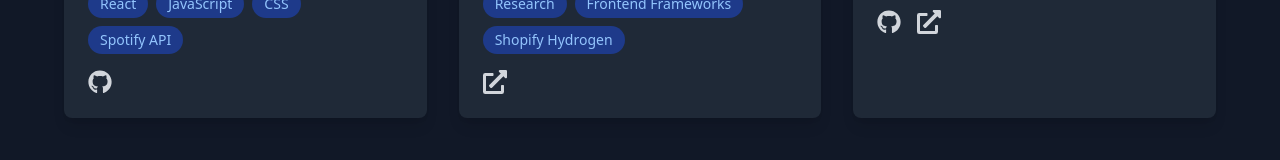
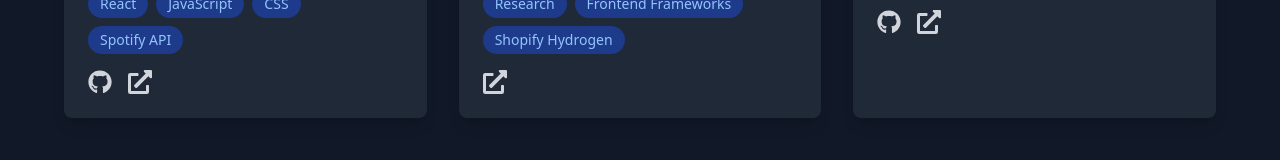
Before and after one commit to AyrtonR/Portfolio_Project, a React (Create React App) app: page / in a window 1280 px wide. Shown: the part 2518-2678 px from the top of the page. Built offline with nearby package versions, Linux system fonts and the light colour scheme.

Commit message:
Added video for the Spotify app

```diff
--- a/src/components/Projects.js
+++ b/src/components/Projects.js
@@ -36,6 +36,7 @@ const Projects = () => {
         description: translations.projects.items[3].description,
         technologies: translations.projects.items[3].technologies,
         github: 'https://github.com/AyrtonR/Project-Spotify-2024',
+        live: 'https://youtu.be/_xx3CCDpSXw?si=o3-p1n1v72MWYsuC',
       },
     {
       title: translations.projects.items[4].title,
```
Also changed, not shown: 8 other files (tests, documents, lock files or other folders).
